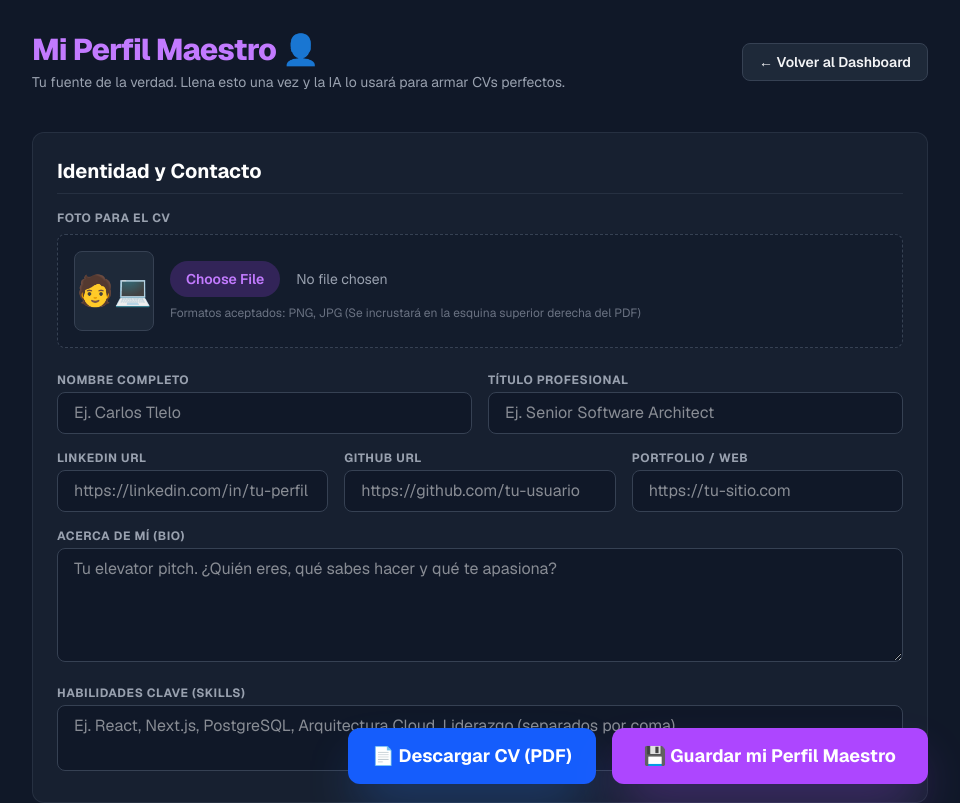
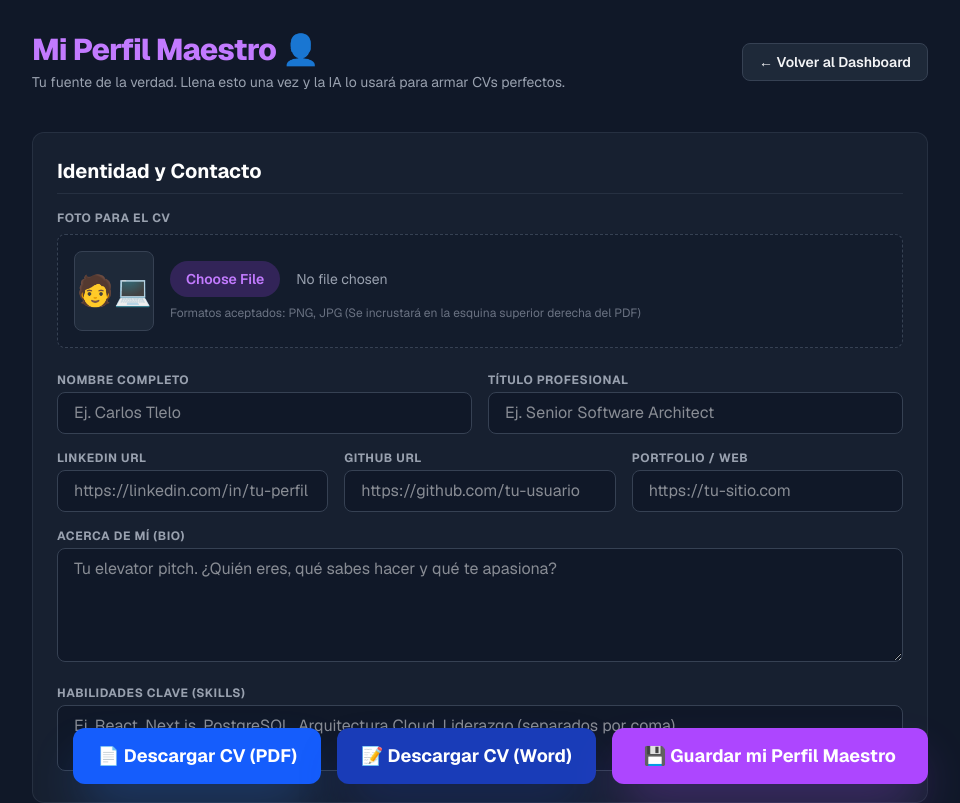
Before and after one commit to CharlyTlelo/dev-tracker-ats, a Next.js app: page /profile in a window 1280 px wide. Shown: the top 803 px of the page, without its empty margins (160-1120 px from the left). Built offline with nearby package versions, Linux system fonts and the light colour scheme; no server answers; the database is empty.

Commit message:
feat: add download to Word (docx) feature

```diff
--- a/package.json
+++ b/package.json
@@ -10,6 +10,8 @@
   },
   "dependencies": {
     "@supabase/supabase-js": "^2.100.1",
+    "docx": "^9.6.1",
+    "file-saver": "^2.0.5",
     "jspdf": "^4.2.1",
     "next": "16.2.1",
     "react": "19.2.4",
@@ -17,6 +19,7 @@
   },
   "devDependencies": {
     "@tailwindcss/postcss": "^4",
+    "@types/file-saver": "^2.0.7",
     "@types/node": "^20",
     "@types/react": "^19",
     "@types/react-dom": "^19",
--- a/src/components/ProfileForm.tsx
+++ b/src/components/ProfileForm.tsx
@@ -3,6 +3,9 @@
 import { useState, useEffect } from 'react';
 import { supabase } from '@/utils/supabase';
 import { jsPDF } from 'jspdf';
+import { Document, Packer, Paragraph, TextRun, HeadingLevel, AlignmentType } from 'docx';
+import { saveAs } from 'file-saver';
+
 
 export default function ProfileForm() {
   const [loading, setLoading] = useState(true);
@@ -266,6 +269,151 @@ export default function ProfileForm() {
     doc.save(`CV_${formData.name ? formData.name.replace(/ /g, '_') : 'Perfil_Maestro'}.pdf`);
   };
 
+  const downloadWord = async () => {
+    const children = [];
+
+    // Título y Nombre
+    children.push(new Paragraph({
+      text: formData.name || 'Currículum Vitae',
+      heading: HeadingLevel.TITLE,
+      alignment: AlignmentType.CENTER
+    }));
+
+    children.push(new Paragraph({
+      text: formData.title || 'Perfil Maestro',
+      heading: HeadingLevel.HEADING_2,
+      alignment: AlignmentType.CENTER
+    }));
+
+    // Links
+    if (formData.linkedin || formData.github || formData.portfolio) {
+      let linksText = [];
+      if (formData.linkedin) linksText.push(`LinkedIn: ${formData.linkedin}`);
+      if (formData.github) linksText.push(`GitHub: ${formData.github}`);
+      if (formData.portfolio) linksText.push(`Portfolio: ${formData.portfolio}`);
+
+      children.push(new Paragraph({
+        text: linksText.join(' | '),
+        alignment: AlignmentType.CENTER,
+        spacing: { after: 200 }
+      }));
+    }
+
+    // Bio
+    if (formData.bio) {
+      children.push(new Paragraph({
+        children: [new TextRun({ text: formData.bio })],
+        spacing: { after: 200 }
+      }));
+    }
+
+    // Skills
+    if (formData.skills) {
+      children.push(new Paragraph({
+        text: "Habilidades Clave",
+        heading: HeadingLevel.HEADING_1,
+        spacing: { before: 200, after: 100 }
+      }));
+      children.push(new Paragraph({
+        children: [new TextRun({ text: formData.skills })],
+        spacing: { after: 200 }
+      }));
+    }
+
+    // Experiencia
+    if (formData.experience) {
+      children.push(new Paragraph({
+        text: "Experiencia Laboral",
+        heading: HeadingLevel.HEADING_1,
+        spacing: { before: 200, after: 100 }
+      }));
+
+      const lines = formData.experience.split('\n');
+      lines.forEach(line => {
+        const text = line.trim();
+        if (!text) return;
+
+        if (text.startsWith('### ')) {
+          children.push(new Paragraph({
+            text: text.replace('### ', ''),
+            heading: HeadingLevel.HEADING_3,
+            spacing: { before: 100 }
+          }));
+        } else if (text.startsWith('## ')) {
+          children.push(new Paragraph({
+            text: text.replace('## ', ''),
+            heading: HeadingLevel.HEADING_2,
+            spacing: { before: 200 }
+          }));
+        } else if (text.startsWith('# ')) {
+          children.push(new Paragraph({
+            text: text.replace('# ', ''),
+            heading: HeadingLevel.HEADING_1,
+            spacing: { before: 200 }
+          }));
+        } else if (text.startsWith('- ') || text.startsWith('* ')) {
+          children.push(new Paragraph({
+            text: text.substring(2),
+            bullet: { level: 0 },
+            spacing: { before: 50 }
+          }));
+        } else {
+          children.push(new Paragraph({
+            text: text,
+            spacing: { before: 50 }
+          }));
+        }
+      });
+    }
+
+    // Educación
+    if (formData.education) {
+      children.push(new Paragraph({
+        text: "Educación",
+        heading: HeadingLevel.HEADING_1,
+        spacing: { before: 300, after: 100 }
+      }));
+
+      const lines = formData.education.split('\n');
+      lines.forEach(line => {
+        const text = line.trim();
+        if (!text) return;
+
+        if (text.startsWith('### ')) {
+          children.push(new Paragraph({
+            text: text.replace('### ', ''),
+            heading: HeadingLevel.HEADING_3,
+            spacing: { before: 100 }
+          }));
+        } else if (text.startsWith('## ')) {
+          children.push(new Paragraph({
+            text: text.replace('## ', ''),
+            heading: HeadingLevel.HEADING_2,
+            spacing: { before: 200 }
+          }));
+        } else if (text.startsWith('- ') || text.startsWith('* ')) {
+          children.push(new Paragraph({
+            text: text.substring(2),
+            bullet: { level: 0 },
+            spacing: { before: 50 }
+          }));
+        } else {
+          children.push(new Paragraph({
+            text: text,
+            spacing: { before: 50 }
+          }));
+        }
+      });
+    }
+
+    const doc = new Document({
+      sections: [{ properties: {}, children: children }]
+    });
+
+    const blob = await Packer.toBlob(doc);
+    saveAs(blob, `CV_${formData.name ? formData.name.replace(/ /g, '_') : 'Perfil_Maestro'}.docx`);
+  };
+
   const handleSave = async (e: React.FormEvent) => {
     e.preventDefault();
     setSaving(true);
@@ -404,6 +552,13 @@ export default function ProfileForm() {
           📄 Descargar CV (PDF)
         </button>
         <button
+          type="button"
+          onClick={downloadWord}
+          className="px-6 py-3.5 bg-blue-800 hover:bg-blue-900 text-white rounded-xl font-bold text-lg transition shadow-2xl shadow-blue-800/40 flex items-center gap-2"
+        >
+          📝 Descargar CV (Word)
+        </button>
+        <button
           type="submit"
           disabled={saving}
           className="px-8 py-3.5 bg-purple-500 hover:bg-purple-600 text-white rounded-xl font-bold text-lg transition shadow-2xl shadow-purple-500/40 disabled:opacity-50 flex items-center gap-2"
```
Also changed, not shown: 1 other file (tests, documents, lock files or other folders).
